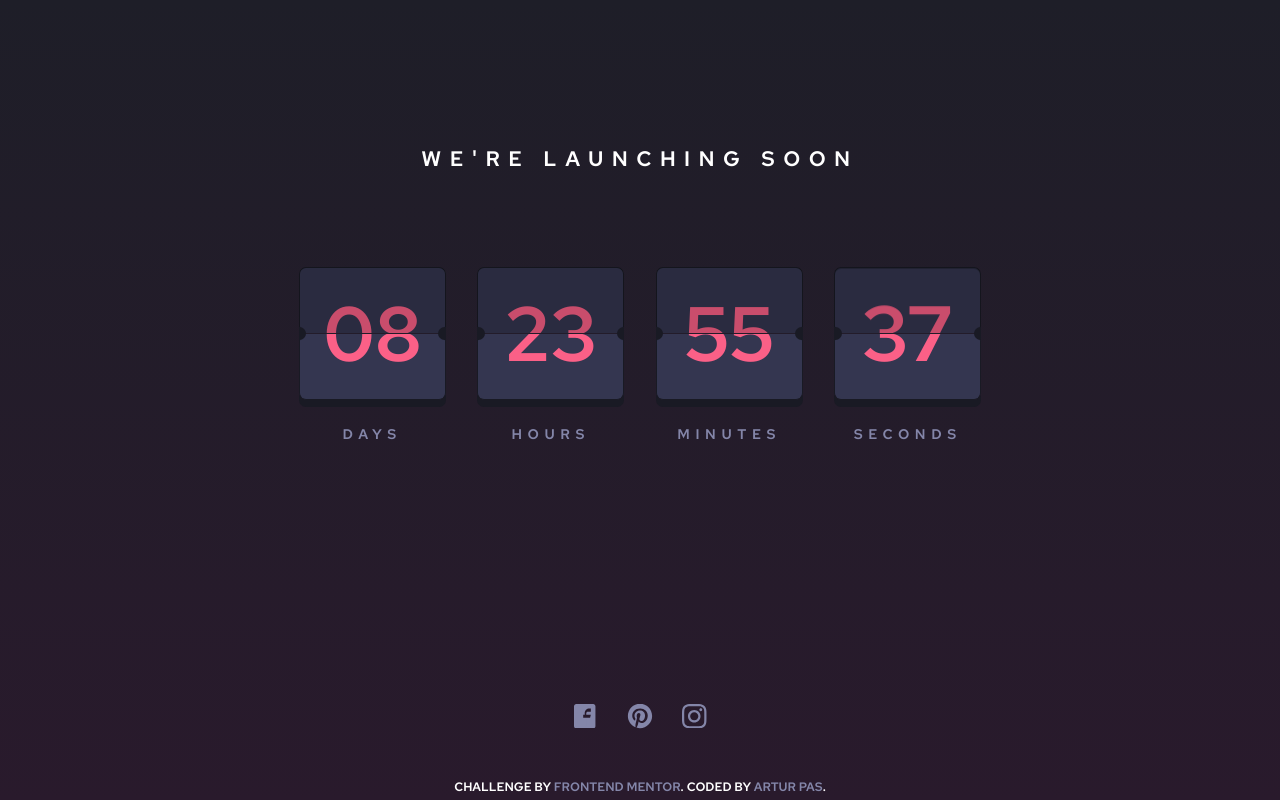
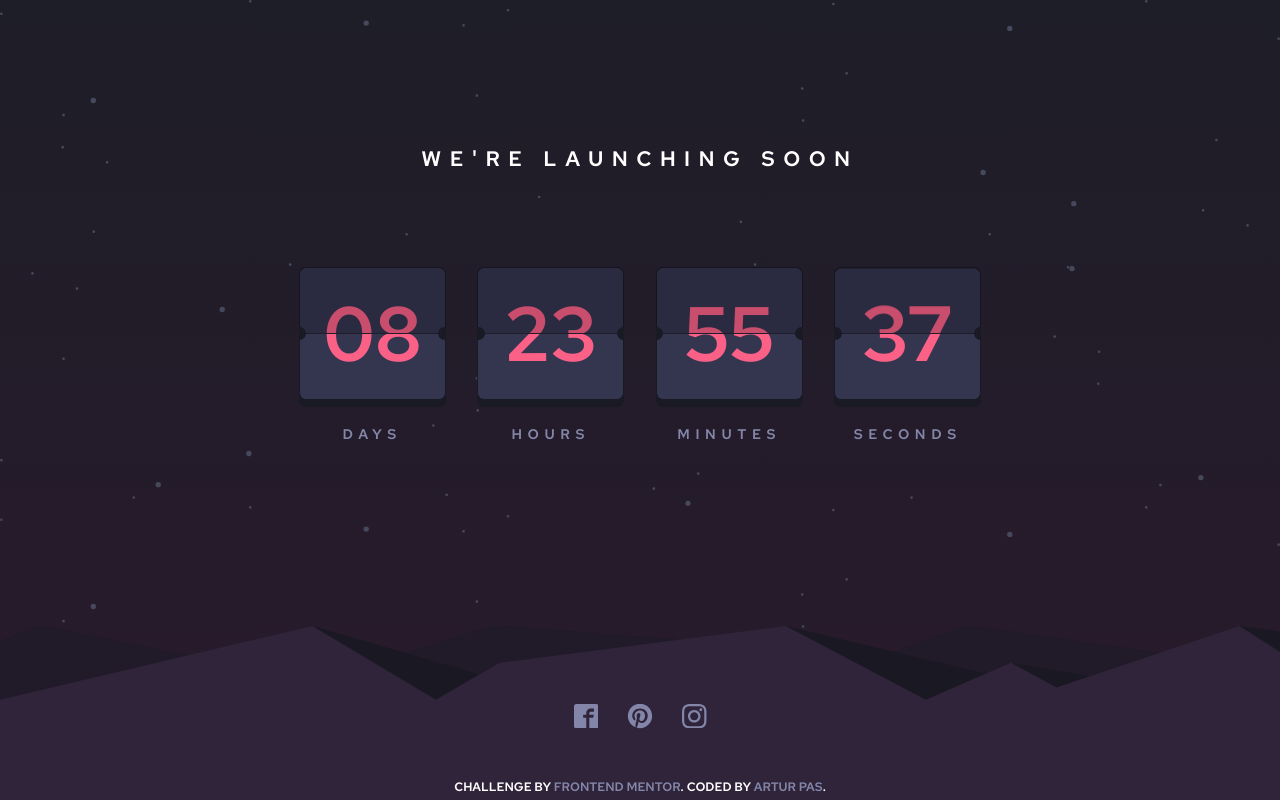
Before and after one commit to Pasek108/FM-LaunchCountdownTimer, a website: page index.html in a window 1280 px wide. Drawn offline with Linux system fonts and the light colour scheme; the site is published under a folder, as on GitHub Pages, so addresses that start at the root find nothing.

Commit message:
minor fixes, readme images

```diff
--- a/index.html
+++ b/index.html
@@ -126,7 +126,7 @@
         <!-- Generated by IcoMoon.io -->
         <svg class="h-7 w-7 fill-grayish-blue hover:fill-soft-red" version="1.1" xmlns="http://www.w3.org/2000/svg" width="32" height="32" viewBox="0 0 32 32">
           <title>facebook2</title>
-          <path d="M29 0h-26c-1.65 0-3 1.35-3 3v26c0 1.65 1.35 3 3 3h13v-14h-4v-4h2v-2c0-3.306 2.694-6 6-6h2v4h-4c-1.1 0-2 0.9-2 2v2h6l-1 4h-5v14h9c1.65 0 3-1.35 3-3v-26c0-1.65-1.35-3-3-3z"></path>
+          <path d="M29 0h-26c-1.65 0-3 1.35-3 3v26c0 1.65 1.35 3 3 3h13v-14h-4v-4h4v-2c0-3.306 2.694-6 6-6h4v4h-4c-1.1 0-2 0.9-2 2v2h6l-1 4h-5v14h9c1.65 0 3-1.35 3-3v-26c0-1.65-1.35-3-3-3z"></path>
         </svg>
       </a>
 
--- a/tailwind.config.js
+++ b/tailwind.config.js
@@ -7,8 +7,8 @@ module.exports = {
         'red-hat-text': ['"Red Hat Text"', 'sans-serif'],
       },
       backgroundImage: {
-        "bg-stars": "url('/images/bg-stars.svg')",
-        "pattern-hills": "url('/images/pattern-hills.svg')"
+        "bg-stars": "url('../images/bg-stars.svg')",
+        "pattern-hills": "url('../images/pattern-hills.svg')"
       },
       colors: {
         "grayish-blue": "#8486A9",
```
Also changed, not shown: _for_readme/banner.jpg (added), _for_readme/desktop-performance.png (added), _for_readme/mobile-performance.png (added), _for_readme/preview.png, _for_readme/screenshot.jpg (deleted), styles/output.css.
